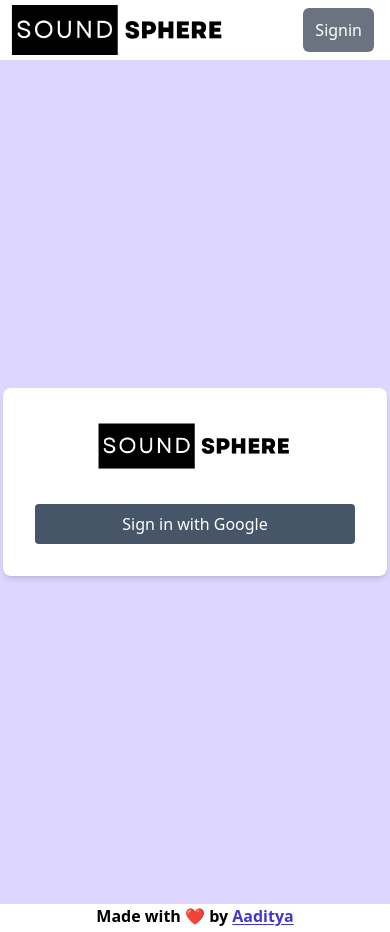
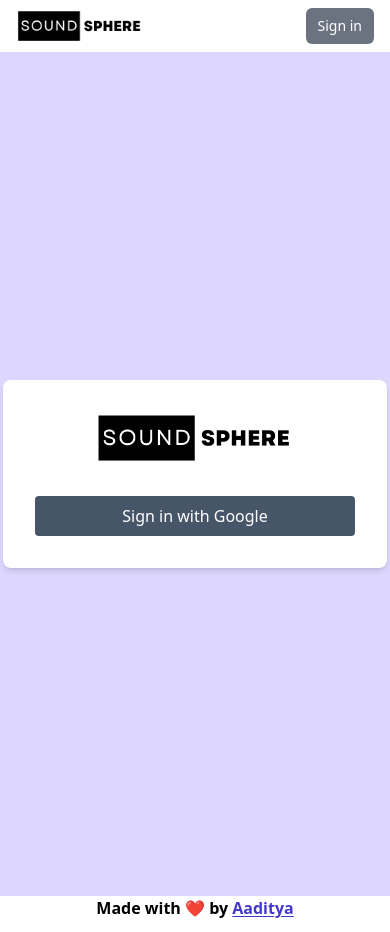
Before and after one commit to aaditya2907/SoundSphere, a Next.js app: page /signin in a window 390 px wide. Built offline with nearby package versions, Linux system fonts and the light colour scheme; no server answers.

Commit message:
responsiveness

```diff
--- a/app/components/AddStream.tsx
+++ b/app/components/AddStream.tsx
@@ -48,42 +48,30 @@ export default function AddStream({ setMessage, setStreams }: Props) {
         fetchStreams(); // Refresh the streams list after submission
     };
 
-    return <div className="min-w-full pt-5 pb-8 rounded shadow-md mt-3 bg-violet-400">
-        <h1 className="text-2xl font-bold mb-4 text-center">Add Song</h1>
+    return (
+        <div className="w-full pt-4 pb-6 rounded shadow-md mt-3 bg-violet-400 px-4">
+            <h1 className="text-xl md:text-2xl font-bold mb-4 text-center">Add Song</h1>
             <form onSubmit={handleSubmit}>
                 <div className="mb-4">
-                {/* <div className="flex justify-center mb-2">
-                    <label htmlFor="url" className="text-gray-700">Song URL</label>
-                </div> */}
                     <div className="flex justify-center">
                         <input
                             type="text"
                             id="url"
                             placeholder="Enter Youtube Song URL"
                             onChange={(e) => setUrl(e.target.value)}
-                        className="w-3/5 px-3 py-2 border rounded"
-
+                            className="w-full md:w-3/5 px-3 py-2 border rounded"
                         />
                     </div>
-
                 </div>
                 <div className="flex justify-center">
                     <button
                         type="submit"
-                    className="w-3/5 bg-gray-600 text-white py-2 rounded hover:bg-gray-700"
-                    onClick={() => {
-                        (document.getElementById('url') as HTMLInputElement).value = '';
-                    }}
+                        className="w-full md:w-3/5 bg-gray-600 text-white py-2 rounded hover:bg-gray-700"
                     >
                         Add
                     </button>
                 </div>
-
             </form>
-
-        {/* <div>
-            {message && <ShowError message={message} setMessage={setMessage} />}
-        </div> */}
         </div>
-
+    )
 }
--- a/app/components/Appbar.tsx
+++ b/app/components/Appbar.tsx
@@ -10,23 +10,32 @@ export default function Appbar() {
     function logoHandler() {
         router.push('/')
     }
-    return <div className="flex justify-between mx-2">
+    return (
+        <div className="flex justify-between items-center px-4 py-2">
             <div className="flex">
-            <button onClick={() => logoHandler()}>
+                <button onClick={logoHandler}>
                     <Image
                         src={logo}
                         alt="Logo"
-                    width={220}
-
+                        width={150}
+                        height={40}
+                        className="w-32 md:w-48"
                     />
                 </button>
-
             </div>
             <div>
-            {session.status === "authenticated"
-                ? <button className="m-2 py-2.5 px-3 bg-gray-500 text-white rounded-md hover:bg-gray-600" onClick={() => { signOut() }}>Logout</button>
-                : <button className="m-2 py-2.5 px-3 bg-gray-500 text-white rounded-md hover:bg-gray-600" onClick={() => { signIn() }}>Signin</button>}
-
+                {session.status === "authenticated" ? (
+                    <button className="px-3 py-2 bg-gray-500 text-white text-sm md:text-base rounded-md hover:bg-gray-600"
+                        onClick={() => signOut()}>
+                        Logout
+                    </button>
+                ) : (
+                    <button className="px-3 py-2 bg-gray-500 text-white text-sm md:text-base rounded-md hover:bg-gray-600"
+                        onClick={() => signIn()}>
+                        Sign in
+                    </button>
+                )}
             </div>
         </div>
+    )
 }
--- a/app/components/Player.tsx
+++ b/app/components/Player.tsx
@@ -105,7 +105,7 @@ export default function Player({ streams }: Props) {
     return (
         <div className="mb-2 bg-violet-400 rounded-md shadow-md">
             <div className="relative">
-                <div id="player" className="w-full h-96 pointer-events-none" ></div>
+                <div id="player" className="w-full h-48 md:h-72 lg:h-96 pointer-events-none" ></div>
                 <div className="absolute inset-0" /> {/* Overlay to prevent interaction */}
             </div>
             <div className="my-2 h-10 flex justify-center">
@@ -138,7 +138,7 @@ export default function Player({ streams }: Props) {
                         src={playNext}
                         alt="Play Next"
                         width={30}
-                        className="transform scale-100 hover:scale-110"/>
+                        className="transform scale-100 hover:scale-110" />
                 </button>
             </div>
         </div>
--- a/app/components/UpNextStreams.tsx
+++ b/app/components/UpNextStreams.tsx
@@ -33,7 +33,8 @@ export default function UpnextStreams({setMessage, streams, setStreams }: Props)
         setStreams((prevStreams: Stream[]) => prevStreams.filter(stream => stream.id !== id))
 
     }
-    return <div className="bg-white py-4 px-4 rounded-md shadow-md w-full max-w-4xl ">
+    return (
+    <div className="bg-white py-4 px-4 rounded-md shadow-md w-full max-w-4xl ">
         <h1 className="text-2xl font-bold mb-4 text-center sticky top-0 bg-white">Upnext Streams</h1>
         <ul className="max-h-[calc(100vh-200px)] overflow-y-auto scrollbar-thin scrollbar-thumb-gray-400 scrollbar-track-gray-100">
             {streams.map((stream: Stream) => (
@@ -65,4 +66,5 @@ export default function UpnextStreams({setMessage, streams, setStreams }: Props)
             ))}
         </ul>
     </div>
+    )
 }
--- a/app/layout.tsx
+++ b/app/layout.tsx
@@ -31,9 +31,9 @@ export default function RootLayout({
         className={`${geistSans.variable} ${geistMono.variable} antialiased`}
       >
         <Providers>
-          <div className="h-screen flex flex-col justify-between">
+          <div className="min-h-screen flex flex-col">
             <Appbar />
-            {children}
+            <main className="flex-grow">{children}</main>
             <Footer />
           </div>
 
--- a/app/page.tsx
+++ b/app/page.tsx
@@ -57,24 +57,17 @@ export default function Home() {
   }
 
   return (
-
     <div className='bg-violet-200 min-h-[calc(100vh-90px)]' suppressHydrationWarning>
-      <div className='flex justify-between py-3 mx-4'>
-
-        <div className='w-3/4 flex flex-col justify-start mr-4'>
-          <div>
-            {streams.length > 0 && <Player streams={streams} />}
-          </div>
-          <div>
-            <AddStream setMessage={setMessage} setStreams={setStreams} />
-          </div>
+      <div className='flex flex-col lg:flex-row px-4 py-3 gap-4'>
+        <div className='w-full lg:w-3/5'>
+          {streams.length > 0 && <Player streams={streams} />}
+          <AddStream setMessage={setMessage} setStreams={setStreams} />
         </div>
-
-        <div className="bg-gray-100 flex flex-col items-center justify-start">
+        <div className="w-full lg:w-2/5">
           {streams.length > 0 && <UpnextStreams setMessage={setMessage} streams={streams} setStreams={setStreams} />}
         </div>
         {message && <ShowError message={message} setMessage={setMessage} />}
       </div>
-    </div >
+    </div>
   );
 }
```
Lines whose indentation alone changed are shown as unchanged.
